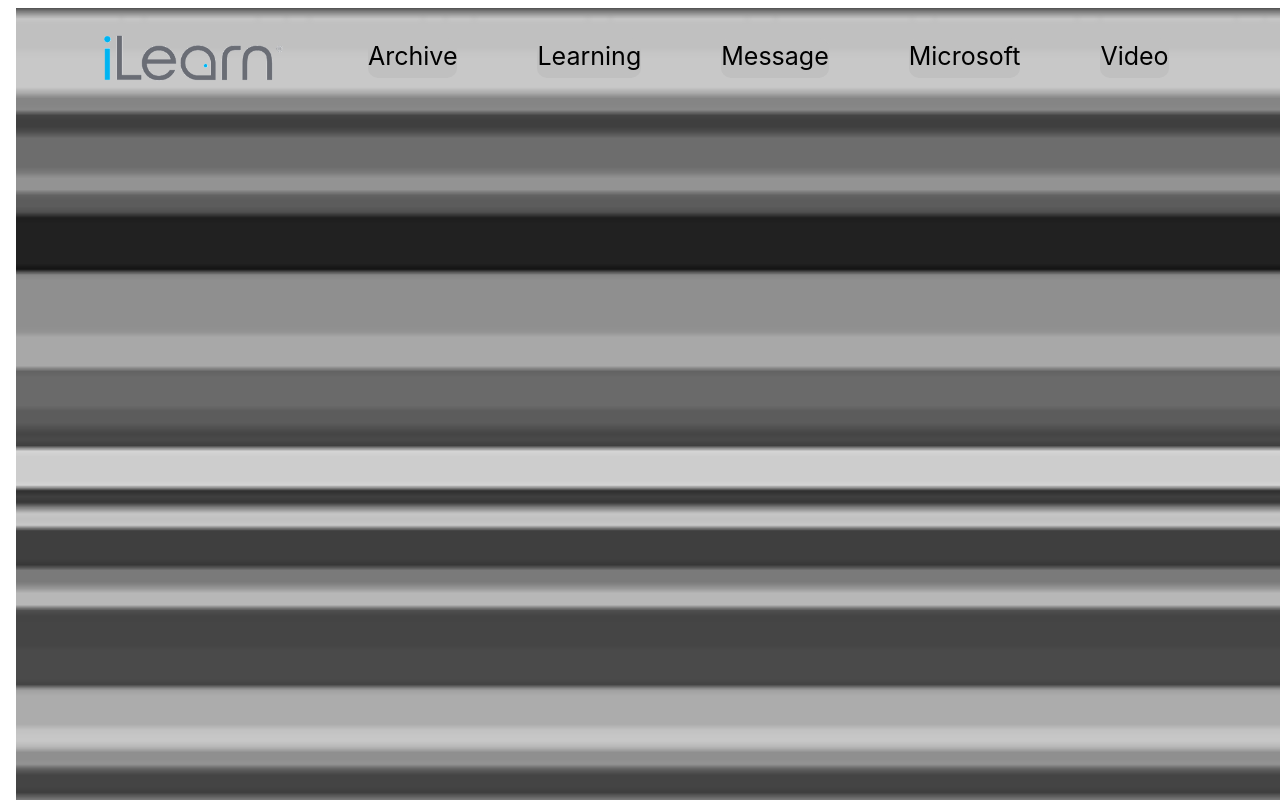
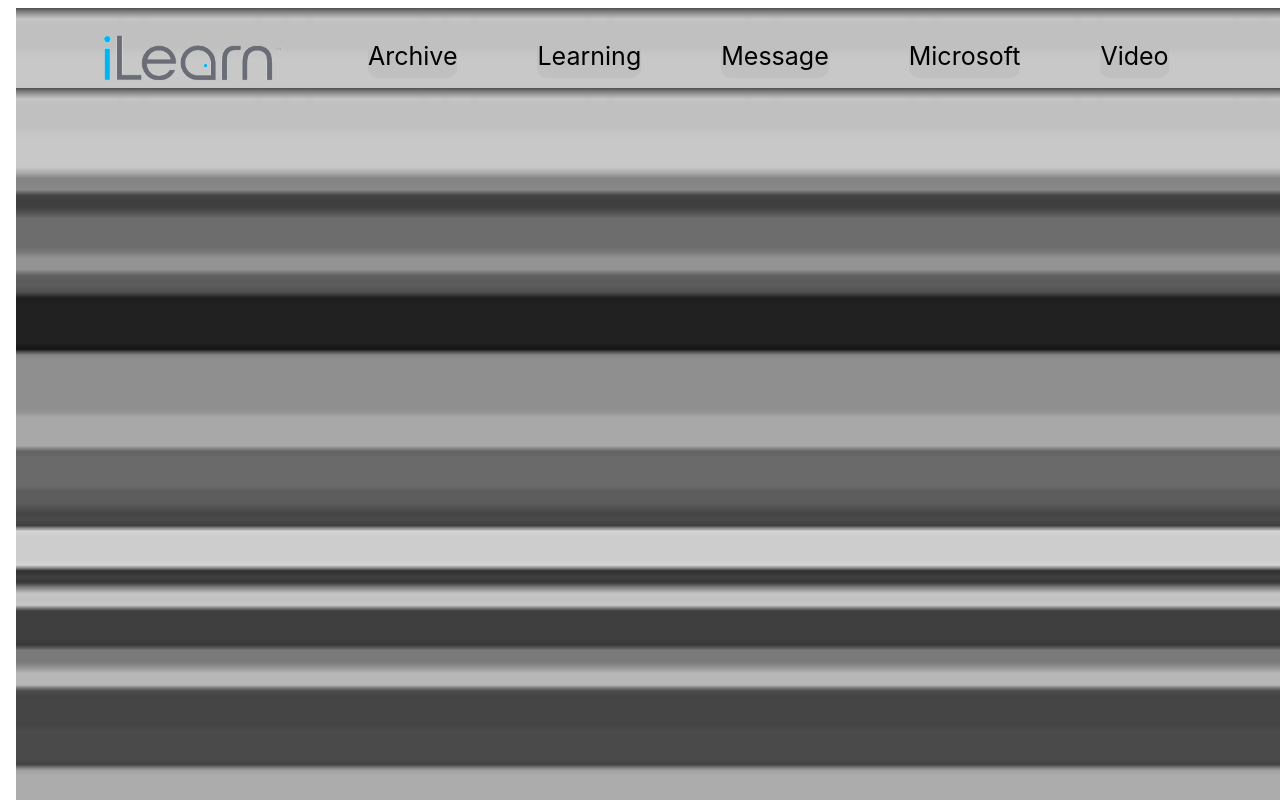
Before and after one commit to AndreeAng/iLearn, a React (Create React App) app: page /learning/classes in a window 1280 px wide. Shown: the top 800 px of the page. Built offline with nearby package versions, Linux system fonts and the light colour scheme.

Commit message:
Small changes

```diff
--- a/src/App.js
+++ b/src/App.js
@@ -3,10 +3,13 @@ import {BrowserRouter as Router, Routes, Route, Link} from "react-router-dom";
 import Navbar from './components/Navbar.js'
 import Login from './Pages/Login';
 import Home from './Pages/Home';
+import Classes from './Pages/Classes';
+import Grades from './Pages/Grades';
+import Assignments from './Pages/Assignments';
 
 function App() {
   return (
-    <Navbar />
+    <Navbar/>
   );
 }
 
--- a/src/Pages/Assignments.js
+++ b/src/Pages/Assignments.js
@@ -1,5 +1,23 @@
+import React from "react";
+import image from "../img/navbg.png";
+
 function Assignments(){
-<h1></h1>
+    return (
+        <div style={styles.background}>
+
+        </div>
+      );
 };
 
+const styles ={
+    background: {
+      backgroundImage: `url(${image})`,
+      backgroundPosition: 'center',
+      backgroundSize: 'cover',
+      backgroundRepeat: 'no-repeat',
+      width: '100vw',
+      height: '115vh',
+    },
+  };
+
 export default Assignments;
--- a/src/Pages/Classes.js
+++ b/src/Pages/Classes.js
@@ -1,5 +1,23 @@
+import React from "react";
+import image from "../img/navbg.png";
+
 function Classes(){
+    return (
+        <div style={styles.background}>
 
+        </div>
+      );
 };
 
+const styles ={
+    background: {
+      backgroundImage: `url(${image})`,
+      backgroundPosition: 'center',
+      backgroundSize: 'cover',
+      backgroundRepeat: 'no-repeat',
+      width: '100vw',
+      height: '115vh',
+    },
+  };
+
 export default Classes;
--- a/src/Pages/Grades.js
+++ b/src/Pages/Grades.js
@@ -1,9 +1,22 @@
 import React from "react";
+import image from "../img/navbg.png";
 
 function Grades(){
-return(
-    <></>
-)
+    return (
+        <div style={styles.background}>
+
+        </div>
+      );
 };
 
+const styles ={
+    background: {
+      backgroundImage: `url(${image})`,
+      backgroundPosition: 'center',
+      backgroundSize: 'cover',
+      backgroundRepeat: 'no-repeat',
+      width: '100vw',
+      height: '115vh',
+    },
+  };
 export default Grades;
--- a/src/Pages/Register.js
+++ b/src/Pages/Register.js
@@ -6,6 +6,8 @@ import {
   registerWithEmailAndPassword,
 } from "../firebase";
 import "./Register.css";
+import image from "../img/backgi.jpeg";
+
 function Register() {
   const [email, setEmail] = useState("");
   const [password, setPassword] = useState("");
@@ -21,6 +23,7 @@ function Register() {
     if (user) history("/home");
   }, [user, loading]);
   return (
+    <div style={styles.background}>
     <div className="register">
       <div className="register__container">
         <input
@@ -52,6 +55,18 @@ function Register() {
         </div>
       </div>
     </div>
+    </div>
   );
 }
+
+const styles ={
+  background: {
+      backgroundImage: `url(${image})`,
+      backgroundPosition: 'center',
+      backgroundSize: 'cover',
+      backgroundRepeat: 'no-repeat',
+      width: '100vw',
+      height: '115vh',
+  },
+};
 export default Register;
--- a/src/Pages/Reset.js
+++ b/src/Pages/Reset.js
@@ -4,6 +4,8 @@ import { useNavigate } from "react-router-dom";
 import { Link } from "react-router-dom";
 import { auth, sendPasswordReset } from "../firebase";
 import "./Reset.css";
+import image from "../img/backgi.jpeg";
+
 function Reset() {
   const [email, setEmail] = useState("");
   const [user, loading, error] = useAuthState(auth);
@@ -13,6 +15,7 @@ function Reset() {
     if (user) navigate("/home");
   }, [user, loading]);
   return (
+    <div style={styles.background}>
     <div className="reset">
       <div className="reset__container">
         <input
@@ -33,6 +36,19 @@ function Reset() {
         </div>
       </div>
     </div>
+    </div>
   );
 }
+
+const styles ={
+  background: {
+      backgroundImage: `url(${image})`,
+      backgroundPosition: 'center',
+      backgroundSize: 'cover',
+      backgroundRepeat: 'no-repeat',
+      width: '100vw',
+      height: '115vh',
+  },
+};
+
 export default Reset;
--- a/src/components/Navbar.js
+++ b/src/components/Navbar.js
@@ -13,6 +13,9 @@ import Register from "../Pages/Register";
 import Reset from "../Pages/Reset";
 import { Switch } from "antd";
 import image from "../img/navbg.png";
+import Classes from "../Pages/Classes";
+import Assignments from "../Pages/Assignments";
+import Grades from "../Pages/Grades";
 
 const ColoredLine = ({ color }) => (
     <hr
@@ -50,6 +53,9 @@ function Navbar(){
               <Route exact path ="/message" element={<Message/>} />;
               <Route exact path ="/microsoft" element={<Microsoft />} />;
               <Route exact path ="/video" element={<Video />} />;
+              <Route exact path ="/learning/grades" element={<Grades />} />;
+              <Route exact path ="/learning/classes" element={<Classes />} />;
+              <Route exact path ="/learning/assignments" element={<Assignments />} />;
           </Routes>
       </Router>
     </div>
```
